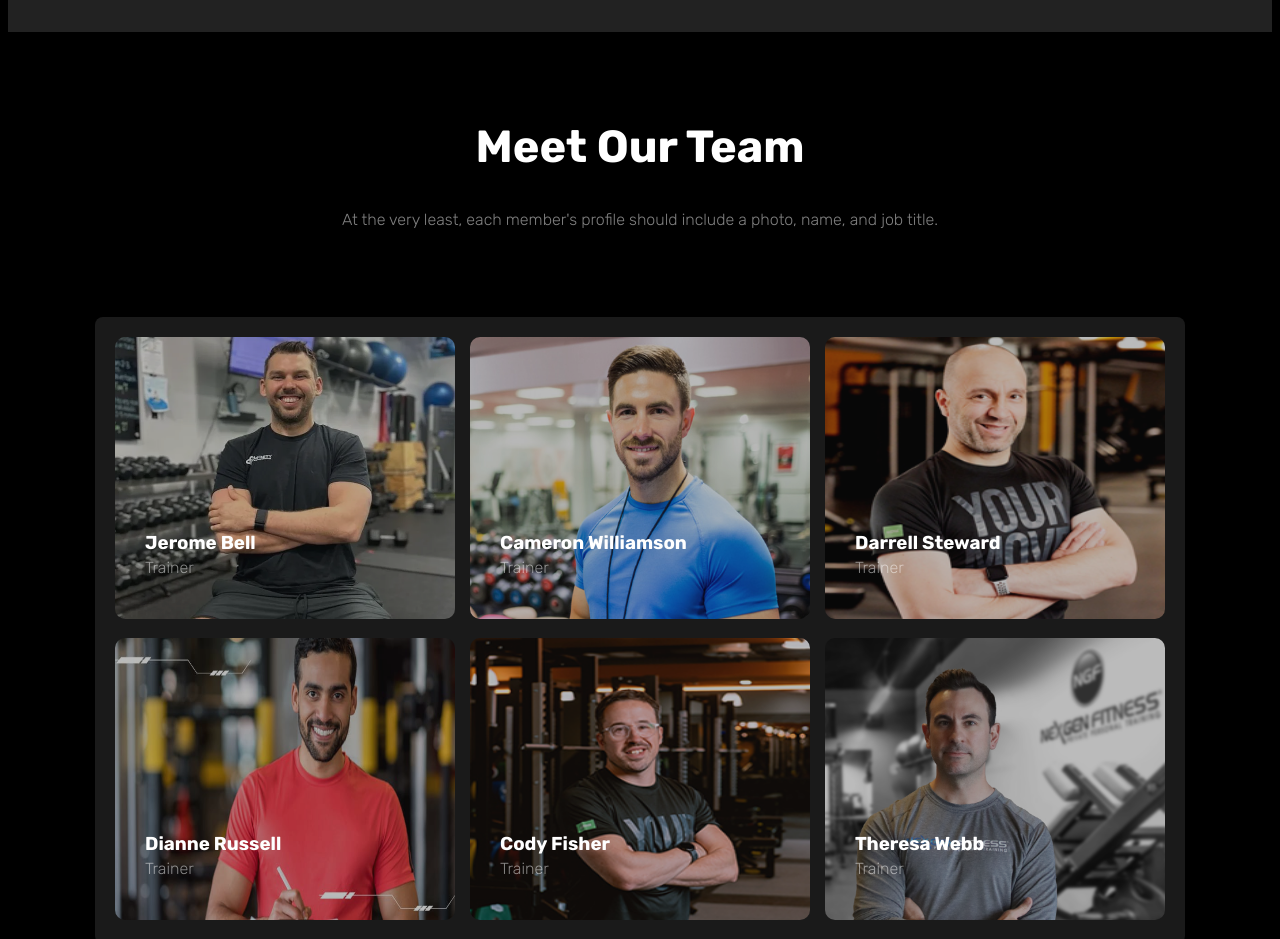
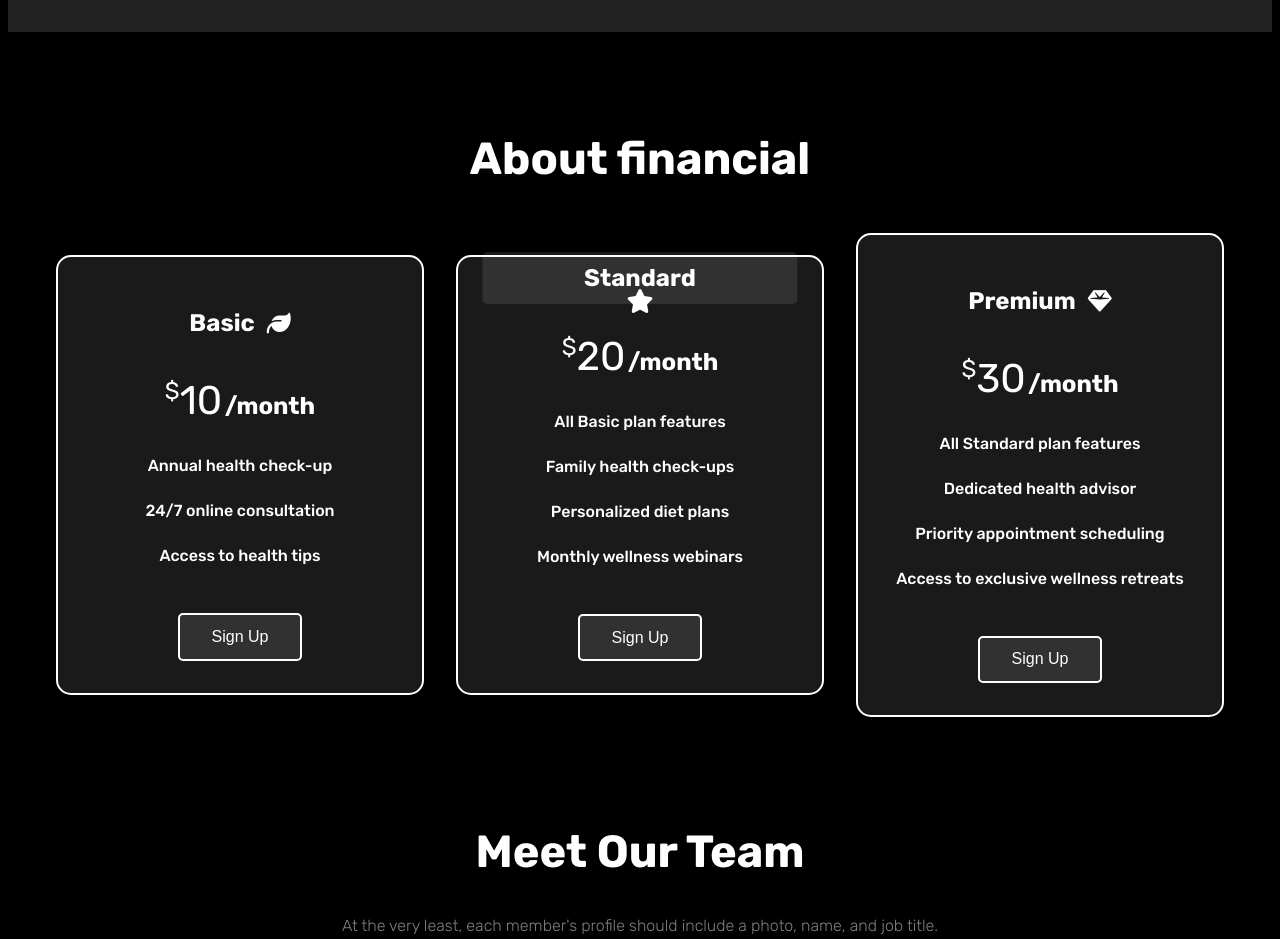
Before and after one commit to BD-Arfat/Assignment-two, a plain HTML site: page index.html in a window 1280 px wide. Shown: the part 2700-3639 px from the top of the page. Drawn offline with Linux system fonts and the light colour scheme; a web font is replaced by a local one.

Commit message:
complite full projects

```diff
--- a/index.html
+++ b/index.html
@@ -181,6 +181,58 @@
           </div>
         </section>
       </section>
+      <!-- Price section -->
+      <h1 class="price-title">About financial</h1>
+      <section class="pricing">
+        <div class="pricing-plan">
+          <div class="plan-header">
+            <h2>Basic</h2>
+            <i class="fas fa-leaf"></i>
+          </div>
+          <p class="price">
+            <span class="currency">$</span>10<span class="period">/month</span>
+          </p>
+          <ul>
+            <li>Annual health check-up</li>
+            <li>24/7 online consultation</li>
+            <li>Access to health tips</li>
+          </ul>
+          <button>Sign Up</button>
+        </div>
+        <div class="pricing-plan popular">
+          <div class="plan-header">
+            <h2>Standard</h2>
+            <i class="fas fa-star"></i>
+          </div>
+          <p class="price">
+            <span class="currency">$</span>20<span class="period">/month</span>
+          </p>
+          <ul>
+            <li>All Basic plan features</li>
+            <li>Family health check-ups</li>
+            <li>Personalized diet plans</li>
+            <li>Monthly wellness webinars</li>
+          </ul>
+          <button>Sign Up</button>
+        </div>
+        <div class="pricing-plan">
+          <div class="plan-header">
+            <h2>Premium</h2>
+            <i class="fas fa-gem"></i>
+          </div>
+          <p class="price">
+            <span class="currency">$</span>30<span class="period">/month</span>
+          </p>
+          <ul>
+            <li>All Standard plan features</li>
+            <li>Dedicated health advisor</li>
+            <li>Priority appointment scheduling</li>
+            <li>Access to exclusive wellness retreats</li>
+          </ul>
+          <button>Sign Up</button>
+        </div>
+      </section>
+
       <!-- Meet Our Team section -->
       <section>
         <h1 class="meet-our-team-headers">Meet Our Team</h1>
--- a/styles/index.css
+++ b/styles/index.css
@@ -279,7 +279,7 @@ select {
 /* meet-our-team styles */
 
 .meet-our-team-headers {
-  margin-top: 88px;
+  margin-top: 108px;
   text-align: center;
   font-size: 45px;
   color: white;
@@ -293,7 +293,6 @@ select {
   margin: 88px auto;
   color: white;
   background: #ffffff1a;
-  /* height: 400px; */
   border-radius: 8px;
   display: grid;
   grid-template-columns: repeat(3, 1fr);
@@ -352,3 +351,119 @@ select {
   margin-left: -38px;
   color: #ffffff80;
 }
+
+/* pricing section styles */
+.price-title {
+  color: white;
+  margin-top: 100px;
+  text-align: center;
+  font-size: 45px;
+}
+
+.pricing {
+  display: flex;
+  justify-content: center;
+  align-items: center;
+  margin: 3em 0;
+  padding: 0 1em;
+  gap: 2em;
+  flex-wrap: wrap;
+}
+
+.pricing-plan {
+  background: #ffffff1a;
+  border-radius: 15px;
+  box-shadow: 0 10px 20px rgba(0, 0, 0, 0.1);
+  padding: 2em;
+  text-align: center;
+  border: 2px solid white;
+  transition: transform 0.3s ease, box-shadow 0.3s ease;
+  max-width: 300px;
+  width: 100%;
+}
+
+.pricing-plan:hover {
+  transform: translateY(-10px);
+  box-shadow: 0 20px 40px rgba(0, 0, 0, 0.2);
+}
+
+.plan-header {
+  display: flex;
+  justify-content: center;
+  align-items: center;
+  margin-bottom: 1em;
+}
+
+.plan-header h2 {
+  font-size: 1.5em;
+  color: white;
+  margin-right: 0.5em;
+}
+
+.plan-header i {
+  font-size: 1.5em;
+  color: white;
+}
+
+.pricing-plan .price {
+  font-size: 2.5em;
+  color: white;
+  margin: 0.5em 0;
+  font-weight: bolder;
+}
+
+.pricing-plan .price .currency {
+  font-size: 0.6em;
+  vertical-align: top;
+}
+
+.pricing-plan .price .period {
+  font-size: 0.6em;
+  color: white;
+  font-weight: bolder;
+  margin-left: 0.1em;
+}
+
+.pricing-plan ul {
+  list-style: none;
+  padding: 0;
+  margin: 1.5em 0;
+  display: block;
+}
+
+.pricing-plan ul li {
+  padding: 0.5em 0;
+  color: white;
+  margin-top: 10px;
+  text-align: center;
+  font-weight: 500;
+}
+
+.pricing-plan button {
+  background-color: #ffffff1a;
+  border: 2px solid white;
+  border-radius: 5px;
+  color: #fff;
+  cursor: pointer;
+  font-size: 1em;
+  padding: 0.8em 2em;
+  margin-top: 1em;
+  transition: background 0.3s ease;
+}
+
+.pricing-plan.popular {
+  border: 2px solid white;
+  position: relative;
+}
+
+.pricing-plan.popular h2 {
+  color: white;
+  background: #ffffff1a;
+  padding: 0.5em;
+  border-radius: 5px;
+  position: absolute;
+  top: -25px;
+  left: 50%;
+  transform: translateX(-50%);
+  width: 80%;
+}
--- a/styles/mobile.css
+++ b/styles/mobile.css
@@ -152,4 +152,11 @@
     margin-left: -128px;
     color: #ffffff80;
   }
+  /* pricing section styles */
+  .pricing-plan {
+    max-width: 100%;
+  }
+  .meet-our-team-headers {
+    margin-top: 28px;
+  }
 }
```
